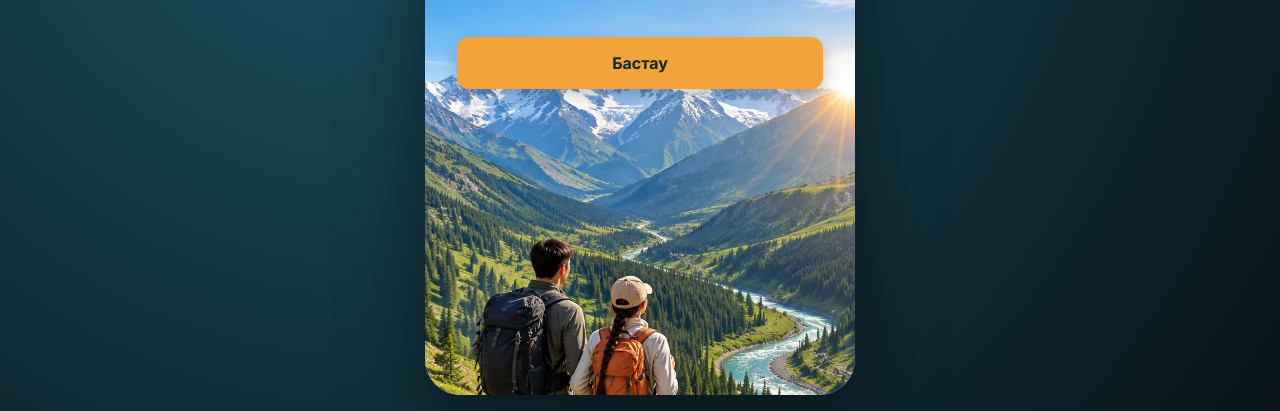
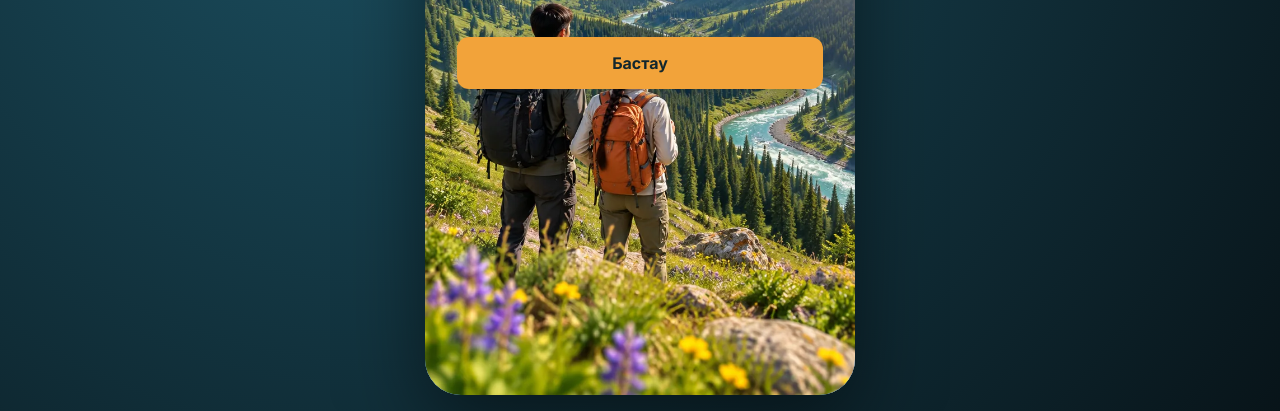
Before and after one commit to kaiym1989b-design/zhambyl-gid, a plain HTML site: page index.html in a window 1280 px wide. Shown: the part 389-800 px from the top of the page. Drawn offline with nearby package versions, Linux system fonts and the light colour scheme.

Commit message:
Бастау: саяхатшылардың аяғы толық көрінсін
Фон суреті экранның төменгі жағына тураланды, суреттің төменгі бөлігі
(аяқтар, гүлдер) енді кесілмейді.

Co-Authored-By: Claude Opus 5.5 <noreply@anthropic.com>
Claude-Session: https://claude.ai/code/session_015fGBMee8VR7g6XyaxnZvwh

```diff
--- a/index.html
+++ b/index.html
@@ -29,10 +29,10 @@ body{font-family:Inter,system-ui,sans-serif;background:#0b1a1f;color:var(--ink);
 button{font:inherit;border:0;background:none;color:inherit;cursor:pointer}
 
 /* Splash */
-/* Figma «0. Бастау»: фон суреті бүкіл экранды жабады (390×980, жоғарғы жағы экранға тураланған),
+/* Figma «0. Бастау»: фон суреті бүкіл экранды жабады (төменге тураланған — саяхатшылар толық көрінеді),
    үстінде жоғарыдан төмен мөлдірленетін қабат (Overlay, 520px) */
 #splash{background:#2F7FC9;color:#fff;align-items:center;overflow:hidden}
-#splash .hero{position:absolute;left:0;right:0;top:0;width:100%;height:116.1%;background:url(images/splash.webp) center top/cover no-repeat}
+#splash .hero{position:absolute;inset:0;background:url(images/splash.webp) center bottom/cover no-repeat}
 #splash .overlay{position:absolute;left:0;right:0;top:0;height:61.6%;pointer-events:none;
   background:linear-gradient(180deg,rgba(14,60,78,.28) 0%,rgba(14,60,78,.14) 45%,rgba(14,60,78,0) 100%)}
 .sp-content{position:relative;z-index:2;margin-top:min(150px,17.8dvh);display:flex;flex-direction:column;align-items:center;gap:16px;padding:0 32px;text-align:center;width:100%}
```
